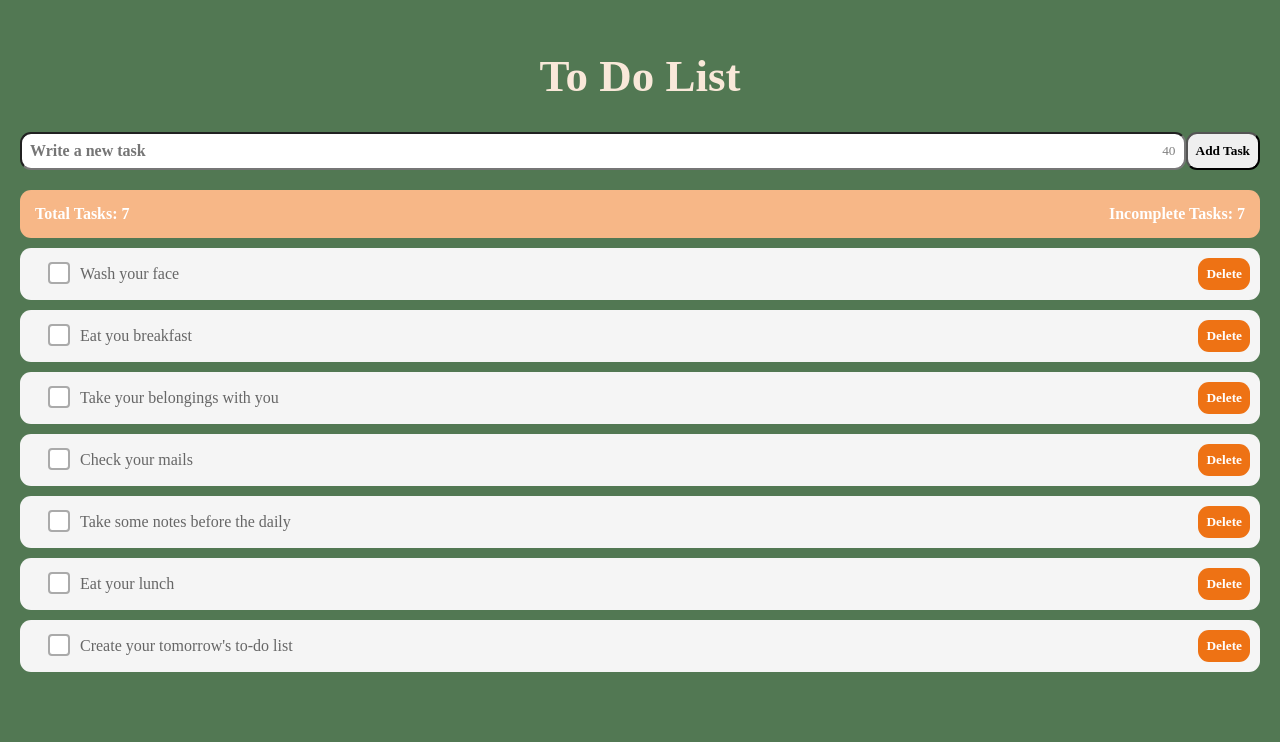
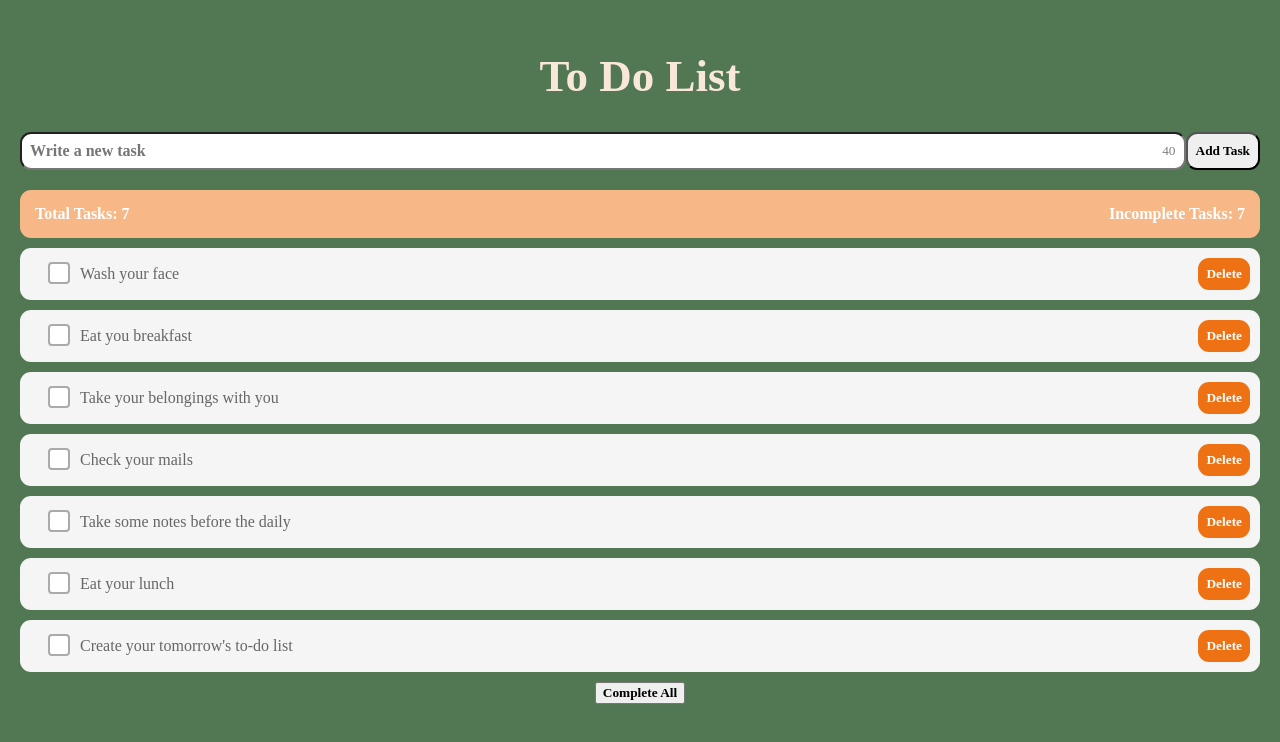
Before and after one commit to ozanugurozturk/project-todos-redux-OzanUgurOzturk, a React (Vite) app: page / in a window 1280 px wide. Shown: the top 742 px of the page. Built offline with nearby package versions, Linux system fonts and the light colour scheme.

Commit message:
Complete All button is implemented

```diff
--- a/src/components/TaskList.jsx
+++ b/src/components/TaskList.jsx
@@ -1,6 +1,10 @@
 import React from "react";
 import { useSelector, useDispatch } from "react-redux";
-import { toggleComplete, deleteTask } from "../reducers/tasks";
+import {
+  toggleComplete,
+  deleteTask,
+  completeAllTasks,
+} from "../reducers/tasks";
 import UniqueTask from "./UniqueTask";
 import "../style/TaskList.css";
 
@@ -19,13 +23,22 @@ export const TaskList = () => {
   const totalTasks = tasksList.length;
   const uncompletedTasks = tasksList.filter((task) => !task.complete).length;
 
+  const handleCompleteAll = () => {
+    dispatch(completeAllTasks());
+  };
+
   console.log(tasksList);
 
   return (
     <div className="task-list">
-      <div className="task-count" aria-labelledby="totalTasksLabel uncompletedTasksLabel">
+      <div
+        className="task-count"
+        aria-labelledby="totalTasksLabel uncompletedTasksLabel"
+      >
         <div id="totalTasksLabel">Total Tasks: {totalTasks}</div>
-        <div id="uncompletedTasksLabel">Incomplete Tasks: {uncompletedTasks}</div>
+        <div id="uncompletedTasksLabel">
+          Incomplete Tasks: {uncompletedTasks}
+        </div>
       </div>
       {tasksList.map((task) => (
         <UniqueTask
@@ -35,6 +48,9 @@ export const TaskList = () => {
           onDelete={handleDelete}
         />
       ))}
+      <button type="button" onClick={handleCompleteAll}>
+        Complete All
+      </button>
     </div>
   );
 };
--- a/src/reducers/tasks.jsx
+++ b/src/reducers/tasks.jsx
@@ -39,9 +39,14 @@ export const tasks = createSlice({
       const taskId = action.payload;
       state.tasksList = state.tasksList.filter((task) => task.id !== taskId);
     },
+    completeAllTasks: (state) => {
+      state.tasksList.forEach((task) => {
+        task.complete = true;
+      });
+    },
   },
 });
 
-export const { addTask, toggleComplete, deleteTask } = tasks.actions;
+export const { addTask, toggleComplete, deleteTask, completeAllTasks } = tasks.actions;
 
 export default tasks;
```
